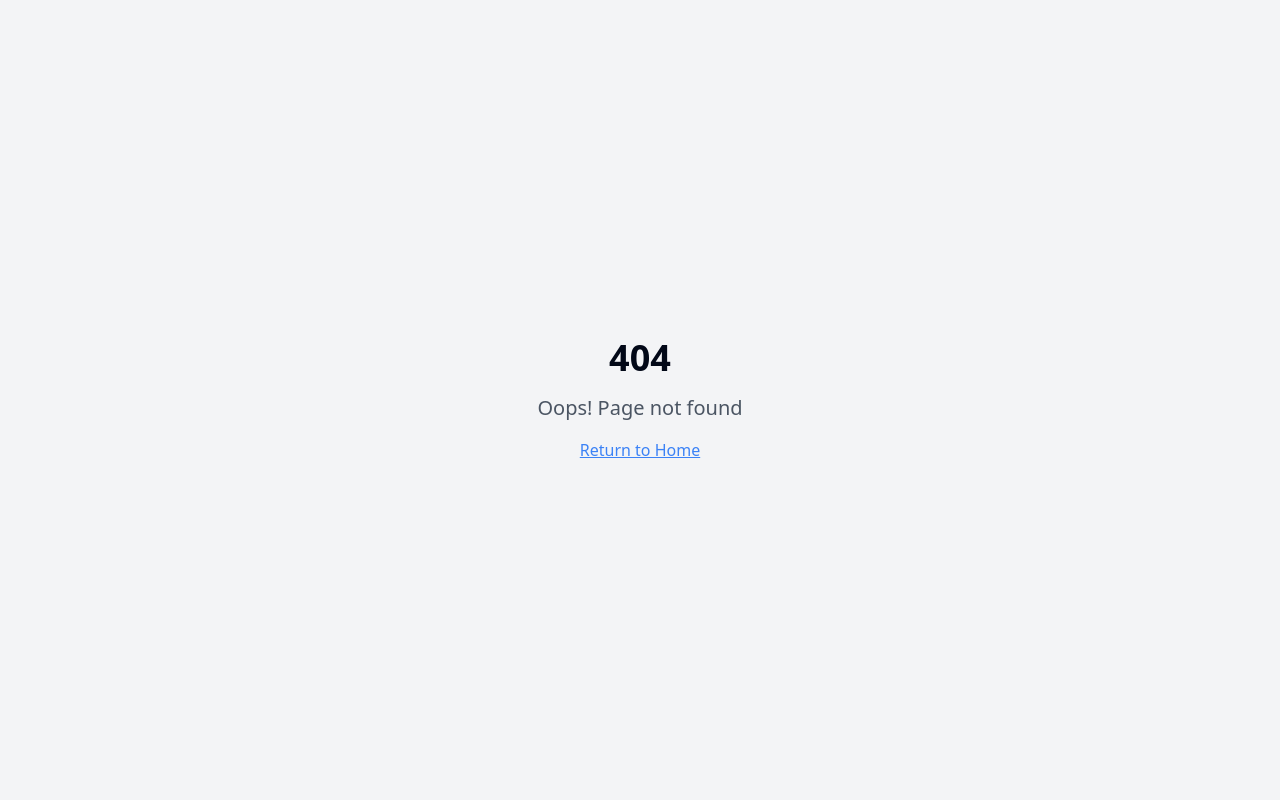
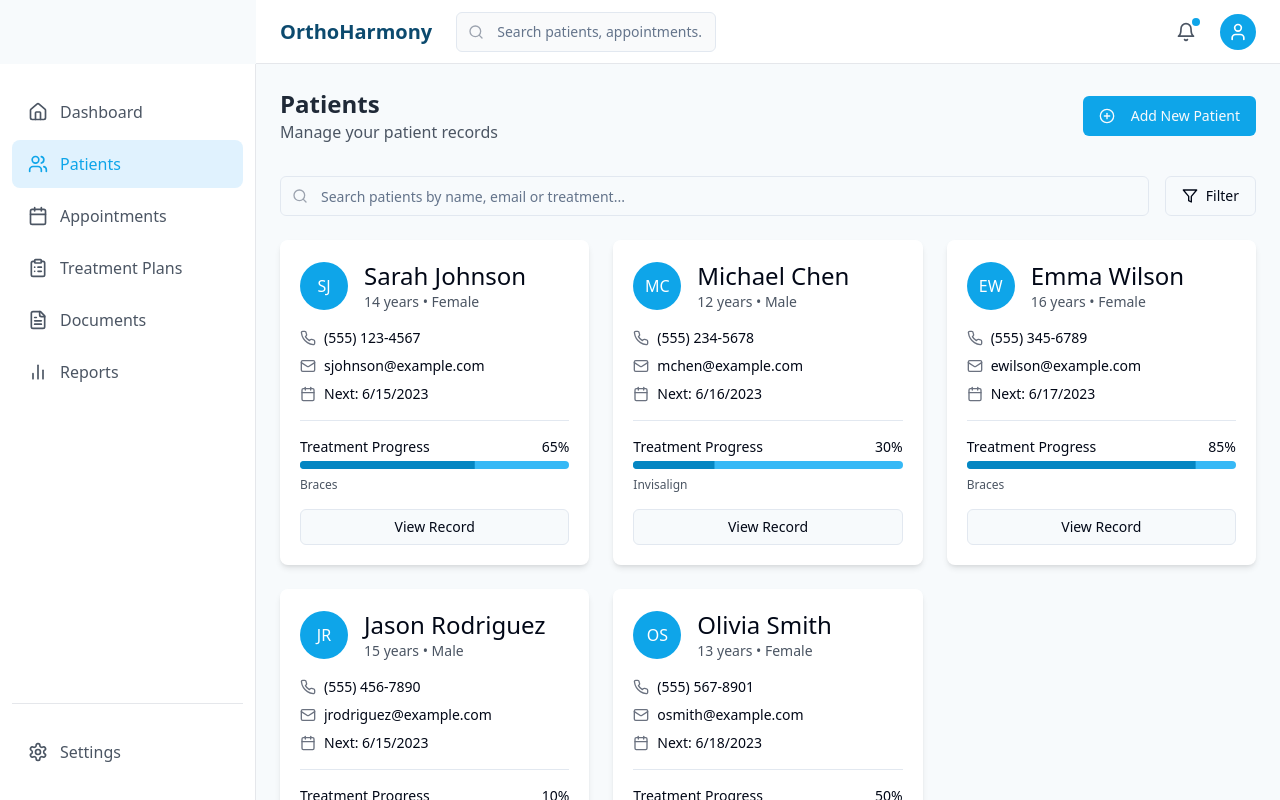
Before and after one commit to GGamesDev/ortho-harmony, a React (Vite) app: page /patients in a window 1280 px wide. Before the commit this address had no page. Built offline with nearby package versions, Linux system fonts and the light colour scheme.

Commit message:
feat: Create Patients page

```diff
--- a/src/App.tsx
+++ b/src/App.tsx
@@ -1,3 +1,4 @@
+
 import { Toaster } from "@/components/ui/toaster";
 import { Toaster as Sonner } from "@/components/ui/sonner";
 import { TooltipProvider } from "@/components/ui/tooltip";
@@ -5,6 +6,7 @@ import { QueryClient, QueryClientProvider } from "@tanstack/react-query";
 import { BrowserRouter, Routes, Route } from "react-router-dom";
 import Index from "./pages/Index";
 import NotFound from "./pages/NotFound";
+import Patients from "./pages/Patients";
 
 const queryClient = new QueryClient();
 
@@ -16,6 +18,7 @@ const App = () => (
       <BrowserRouter>
         <Routes>
           <Route path="/" element={<Index />} />
+          <Route path="/patients" element={<Patients />} />
           {/* ADD ALL CUSTOM ROUTES ABOVE THE CATCH-ALL "*" ROUTE */}
           <Route path="*" element={<NotFound />} />
         </Routes>
--- a/src/components/patients/PatientCard.tsx
+++ b/src/components/patients/PatientCard.tsx
@@ -1,16 +1,20 @@
 
-import React from 'react';
+import React, { useState } from 'react';
 import { Patient } from '@/utils/dummyData';
 import { Calendar, Phone, Mail } from 'lucide-react';
 import { Button } from '@/components/ui/button';
 import { Progress } from '@/components/ui/progress';
+import PatientDetails from './PatientDetails';
 
 interface PatientCardProps {
   patient: Patient;
 }
 
 const PatientCard = ({ patient }: PatientCardProps) => {
+  const [isDetailModalOpen, setIsDetailModalOpen] = useState(false);
+
   return (
+    <>
       <div className="ortho-card flex flex-col h-full">
         <div className="flex items-center space-x-4">
           <div className="h-12 w-12 bg-ortho-primary rounded-full flex items-center justify-center text-white font-medium">
@@ -49,9 +53,23 @@ const PatientCard = ({ patient }: PatientCardProps) => {
         </div>
 
         <div className="mt-auto pt-4">
-        <Button size="sm" variant="outline" className="w-full">View Record</Button>
+          <Button
+            size="sm"
+            variant="outline"
+            className="w-full"
+            onClick={() => setIsDetailModalOpen(true)}
+          >
+            View Record
+          </Button>
         </div>
       </div>
+
+      <PatientDetails
+        patient={patient}
+        isOpen={isDetailModalOpen}
+        onClose={() => setIsDetailModalOpen(false)}
+      />
+    </>
   );
 };
 
--- /dev/null
+++ b/src/components/patients/PatientDetails.tsx
@@ -0,0 +1,107 @@
+
+import React from 'react';
+import {
+  Dialog,
+  DialogContent,
+  DialogHeader,
+  DialogTitle,
+} from "@/components/ui/dialog";
+import { Patient } from '@/utils/dummyData';
+import { Button } from '@/components/ui/button';
+import { Progress } from '@/components/ui/progress';
+import { Calendar, Phone, Mail, Clock, Clipboard } from 'lucide-react';
+
+interface PatientDetailsProps {
+  patient: Patient;
+  isOpen: boolean;
+  onClose: () => void;
+}
+
+const PatientDetails = ({ patient, isOpen, onClose }: PatientDetailsProps) => {
+  return (
+    <Dialog open={isOpen} onOpenChange={onClose}>
+      <DialogContent className="max-w-3xl">
+        <DialogHeader>
+          <DialogTitle className="text-2xl font-semibold">Patient Details</DialogTitle>
+        </DialogHeader>
+
+        <div className="grid grid-cols-1 md:grid-cols-3 gap-6 py-4">
+          <div className="col-span-1">
+            <div className="flex flex-col items-center">
+              <div className="h-24 w-24 bg-ortho-primary rounded-full flex items-center justify-center text-white text-2xl font-medium mb-4">
+                {patient.name.split(' ').map(part => part[0]).join('')}
+              </div>
+              <h2 className="text-xl font-medium">{patient.name}</h2>
+              <p className="text-gray-600">
+                {patient.age} years • {patient.gender}
+              </p>
+
+              <div className="w-full mt-6 space-y-4">
+                <div className="flex items-center space-x-3">
+                  <Phone className="h-5 w-5 text-gray-500" />
+                  <span>{patient.phone}</span>
+                </div>
+                <div className="flex items-center space-x-3">
+                  <Mail className="h-5 w-5 text-gray-500" />
+                  <span>{patient.email}</span>
+                </div>
+              </div>
+            </div>
+          </div>
+
+          <div className="col-span-2 space-y-6">
+            <div className="ortho-card">
+              <div className="flex justify-between items-center mb-2">
+                <h3 className="font-medium flex items-center">
+                  <Clipboard className="h-5 w-5 mr-2 text-ortho-primary" />
+                  Treatment Information
+                </h3>
+              </div>
+              <div className="space-y-4">
+                <div>
+                  <div className="flex justify-between mb-1">
+                    <span>Treatment Progress</span>
+                    <span className="font-medium">{patient.treatmentProgress}%</span>
+                  </div>
+                  <Progress value={patient.treatmentProgress} className="h-2" />
+                </div>
+                <div className="grid grid-cols-2 gap-4">
+                  <div>
+                    <p className="text-sm text-gray-600">Treatment Type</p>
+                    <p className="font-medium">{patient.treatmentType}</p>
+                  </div>
+                  <div>
+                    <p className="text-sm text-gray-600">Next Appointment</p>
+                    <p className="font-medium flex items-center">
+                      <Calendar className="h-4 w-4 mr-2 text-ortho-primary" />
+                      {new Date(patient.nextAppointment).toLocaleDateString()}
+                    </p>
+                  </div>
+                </div>
+              </div>
+            </div>
+
+            <div className="ortho-card">
+              <div className="flex justify-between items-center mb-4">
+                <h3 className="font-medium flex items-center">
+                  <Clock className="h-5 w-5 mr-2 text-ortho-primary" />
+                  Recent Appointments
+                </h3>
+              </div>
+              <p className="text-gray-600">
+                No recent appointments available.
+              </p>
+            </div>
+          </div>
+        </div>
+
+        <div className="flex justify-end space-x-3 mt-6">
+          <Button variant="outline" onClick={onClose}>Close</Button>
+          <Button>Edit Patient</Button>
+        </div>
+      </DialogContent>
+    </Dialog>
+  );
+};
+
+export default PatientDetails;
--- /dev/null
+++ b/src/pages/Patients.tsx
@@ -0,0 +1,77 @@
+
+import React, { useState } from 'react';
+import Navbar from '@/components/layout/Navbar';
+import Sidebar from '@/components/layout/Sidebar';
+import { patients } from '@/utils/dummyData';
+import PatientCard from '@/components/patients/PatientCard';
+import { Button } from '@/components/ui/button';
+import { Input } from '@/components/ui/input';
+import { PlusCircle, Search as SearchIcon, Filter } from 'lucide-react';
+
+const Patients = () => {
+  const [searchQuery, setSearchQuery] = useState('');
+
+  // Filter patients based on search query
+  const filteredPatients = patients.filter(patient =>
+    patient.name.toLowerCase().includes(searchQuery.toLowerCase()) ||
+    patient.email.toLowerCase().includes(searchQuery.toLowerCase()) ||
+    patient.treatmentType.toLowerCase().includes(searchQuery.toLowerCase())
+  );
+
+  return (
+    <div className="flex h-screen overflow-hidden">
+      <Sidebar activePage="patients" />
+
+      <div className="flex flex-col flex-1 overflow-hidden">
+        <Navbar />
+
+        <div className="flex-1 overflow-y-auto p-6">
+          <div className="max-w-7xl mx-auto">
+            <div className="flex flex-col md:flex-row md:items-center justify-between mb-8 gap-4">
+              <div>
+                <h1 className="text-2xl font-bold text-gray-800">Patients</h1>
+                <p className="text-gray-600">Manage your patient records</p>
+              </div>
+
+              <Button className="bg-ortho-primary hover:bg-ortho-primary/90">
+                <PlusCircle className="mr-2 h-4 w-4" />
+                Add New Patient
+              </Button>
+            </div>
+
+            <div className="mb-6 flex flex-col md:flex-row gap-4">
+              <div className="relative flex-1">
+                <SearchIcon className="absolute left-3 top-3 h-4 w-4 text-gray-400" />
+                <Input
+                  placeholder="Search patients by name, email or treatment..."
+                  className="pl-10"
+                  value={searchQuery}
+                  onChange={(e) => setSearchQuery(e.target.value)}
+                />
+              </div>
+
+              <Button variant="outline" className="flex items-center gap-2">
+                <Filter className="h-4 w-4" />
+                <span>Filter</span>
+              </Button>
+            </div>
+
+            {filteredPatients.length === 0 ? (
+              <div className="text-center py-12">
+                <p className="text-gray-500 text-lg">No patients found</p>
+              </div>
+            ) : (
+              <div className="grid grid-cols-1 md:grid-cols-2 lg:grid-cols-3 gap-6">
+                {filteredPatients.map((patient) => (
+                  <PatientCard key={patient.id} patient={patient} />
+                ))}
+              </div>
+            )}
+          </div>
+        </div>
+      </div>
+    </div>
+  );
+};
+
+export default Patients;
```
Lines whose indentation alone changed are shown as unchanged.
